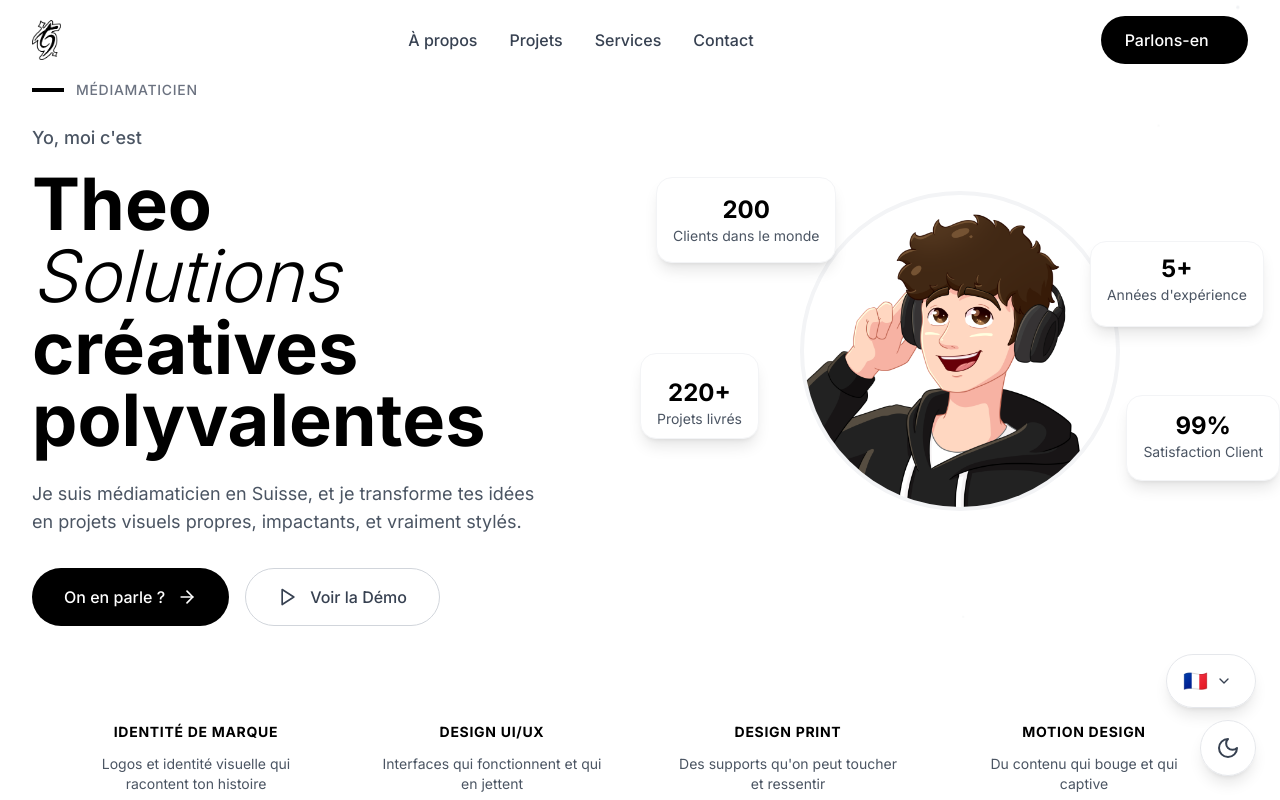
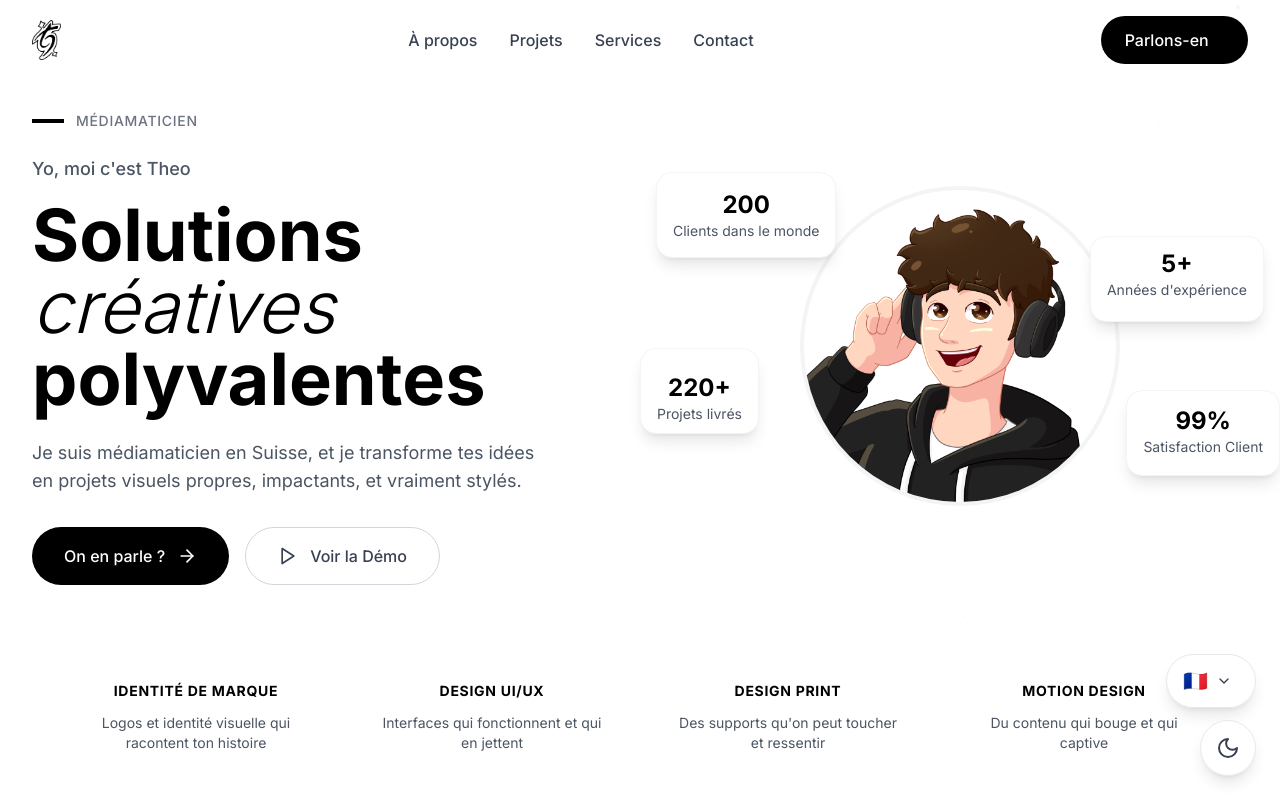
Before and after one commit to serfgxgsdfgcvg/xcfgv, a React (Vite) app: page / in a window 1280 px wide. Shown: the top 800 px of the page. Built offline with nearby package versions, Linux system fonts and the light colour scheme.

Commit message:
Update hero section translations for French and English

```diff
--- a/src/contexts/AppContext.tsx
+++ b/src/contexts/AppContext.tsx
@@ -27,10 +27,10 @@ const translations = {
     // Hero Section
     hero: {
       subtitle: 'Creative Solutions',
-      greeting: 'Hello, I am',
-      title1: 'Theo',
-      title2: 'Creative',
-      title3: 'Solutions',
+      greeting: 'Hello, I am Theo',
+      title1: 'Solutions',
+      title2: 'creative',
+      title3: 'versatile',
       description: 'Mediamatician based in Switzerland, I combine artistic creativity and technical expertise to create authentic visual experiences.',
       contactMe: 'Contact Me',
       watchDemo: 'Watch Demo',
@@ -332,10 +332,10 @@ const translations = {
     // Hero Section
     hero: {
       subtitle: 'Médiamaticien',
-      greeting: 'Yo, moi c\'est',
-      title1: 'Theo',
-      title2: 'Solutions',
-      title3: 'créatives polyvalentes',
+      greeting: 'Yo, moi c\'est Theo',
+      title1: 'Solutions',
+      title2: 'créatives',
+      title3: 'polyvalentes',
       description: 'Je suis médiamaticien en Suisse, et je transforme tes idées en projets visuels propres, impactants, et vraiment stylés.',
       contactMe: 'On en parle ?',
       watchDemo: 'Voir la Démo',
```
